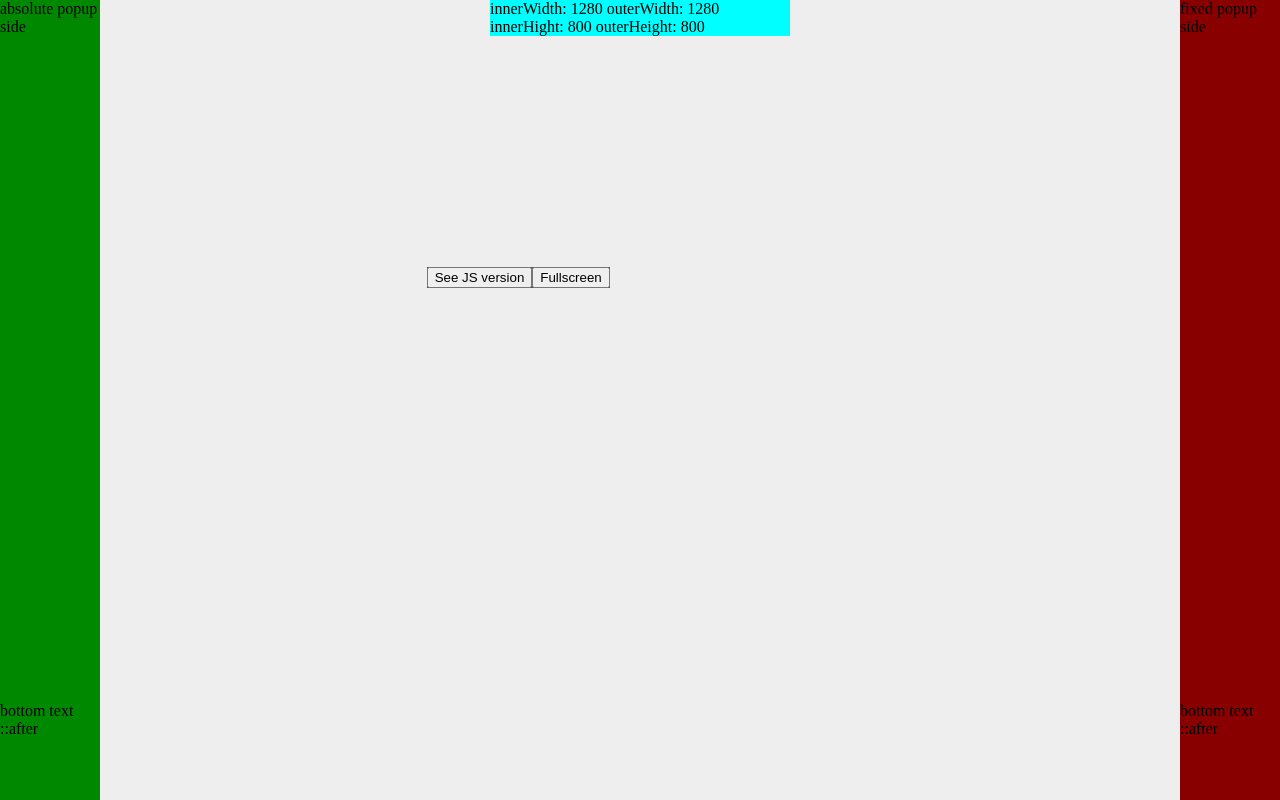
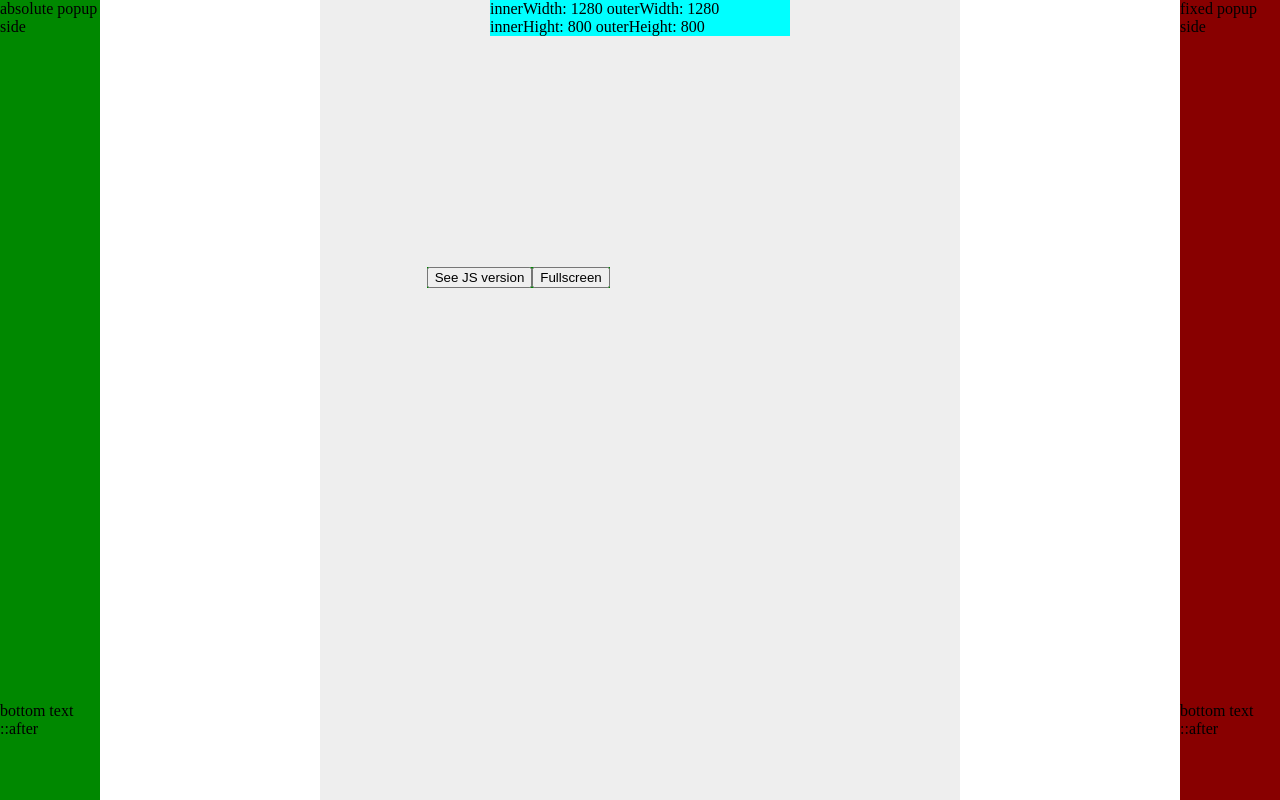
Before and after one commit to gaotter/viewporttester, an Angular app: page / in a window 1280 px wide. Built offline with nearby package versions, Linux system fonts and the light colour scheme.

Commit message:
testing viewport

```diff
--- a/src/styles.css
+++ b/src/styles.css
@@ -3,3 +3,16 @@ body, html {
     height: 100vh;
     margin: 0;
 }
+
+html{
+    overflow: hidden;
+    width:100%;
+}
+body{
+    height:100%;
+    position:fixed; /* prevent overscroll bounce*/
+    overflow-y:scroll;
+    -webkit-overflow-scrolling: touch; /* iOS velocity scrolling */
+    width:50%;
+    margin-left:25%;
+}
--- a/wwwroot/viewporttester/styles.js
+++ b/wwwroot/viewporttester/styles.js
@@ -7,7 +7,7 @@
 /*! no static exports found */
 /***/ (function(module, exports) {
 
-module.exports = "/* You can add global styles to this file, and also import other style files */\nbody, html {\n    height: 100vh;\n    margin: 0;\n}\n"
+module.exports = "/* You can add global styles to this file, and also import other style files */\nbody, html {\n    height: 100vh;\n    margin: 0;\n}\nhtml{\n    overflow: hidden;\n    width:100%;\n}\nbody{\n    height:100%;\n    position:fixed; /* prevent overscroll bounce*/\n    overflow-y:scroll;\n    -webkit-overflow-scrolling: touch; /* iOS velocity scrolling */\n    width:50%;                    \n    margin-left:25%;\n} "
 
 /***/ }),
 
```
Also changed, not shown: 1 other file (tests, documents, lock files or other folders).
